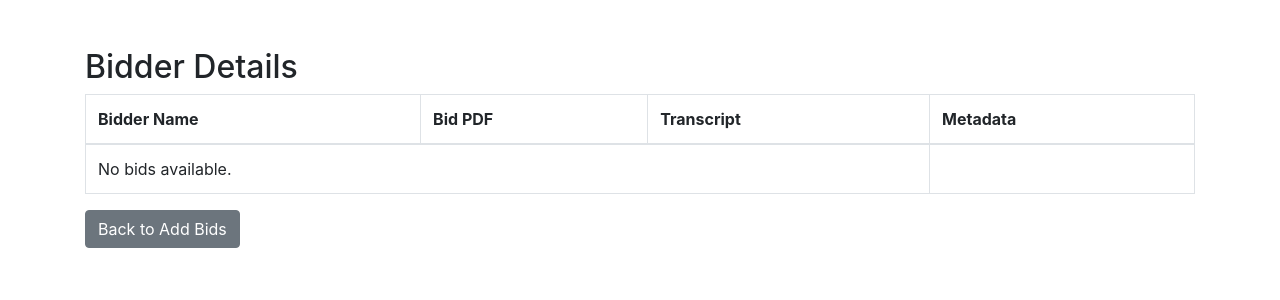
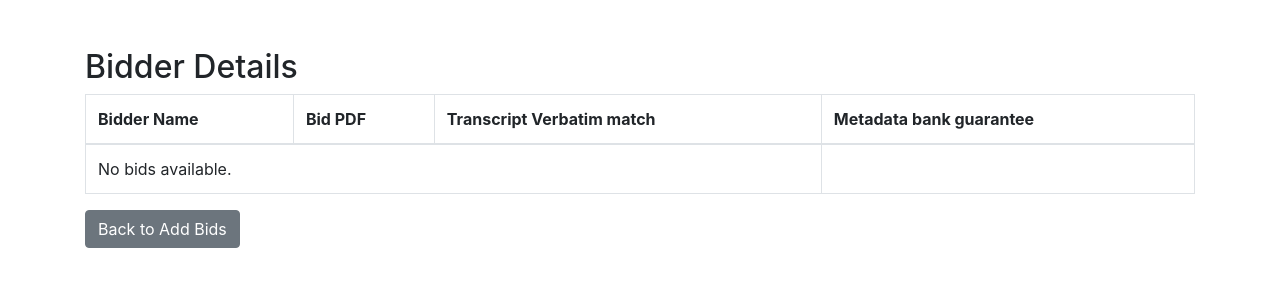
Before and after one commit to shubham-gupta0/NTPC__, a FastAPI app: page /bidder_details in a window 1280 px wide. Shown: the top 300 px of the page. Run offline with FastAPI, Linux system fonts and the light colour scheme; parts of the project's set-up code (start-up, migrations or seed data) failed here and were passed over; some libraries are stand-ins or nearby versions.

Commit message:
chemical names

```diff
--- a/templates/bidder_details.html
+++ b/templates/bidder_details.html
@@ -14,8 +14,8 @@
           <tr>
             <th>Bidder Name</th>
             <th>Bid PDF</th>
-            <th>Transcript</th>
-            <th>Metadata</th>
+            <th>Transcript Verbatim match</th>
+            <th>Metadata bank guarantee</th>
           </tr>
         </thead>
         <tbody>
--- a/templates/create_task.html
+++ b/templates/create_task.html
@@ -26,7 +26,7 @@
                   <input type="text" class="form-control" id="tender_title" name="tender_title" required>
                 </div>
                 <div class="form-group">
-                  <label for="validity_date">Validity Date</label>
+                  <label for="validity_date">Minimum bank guarantee date</label>
                   <input type="date" class="form-control" id="validity_date" name="validity_date" required>
                 </div>
                 <div class="form-group">
--- a/templates/login.html
+++ b/templates/login.html
@@ -26,7 +26,7 @@
         </div>
       </div>
     </nav>
-    <h1 class="text-center">AI tool for Tender Management</h1>
+    <h1 class="text-center">Document Review and Evaluation Tool</h1>
     <!-- Bootstrap Header End -->
     <div class="container mt-5">
       <div class="row justify-content-center">
```
